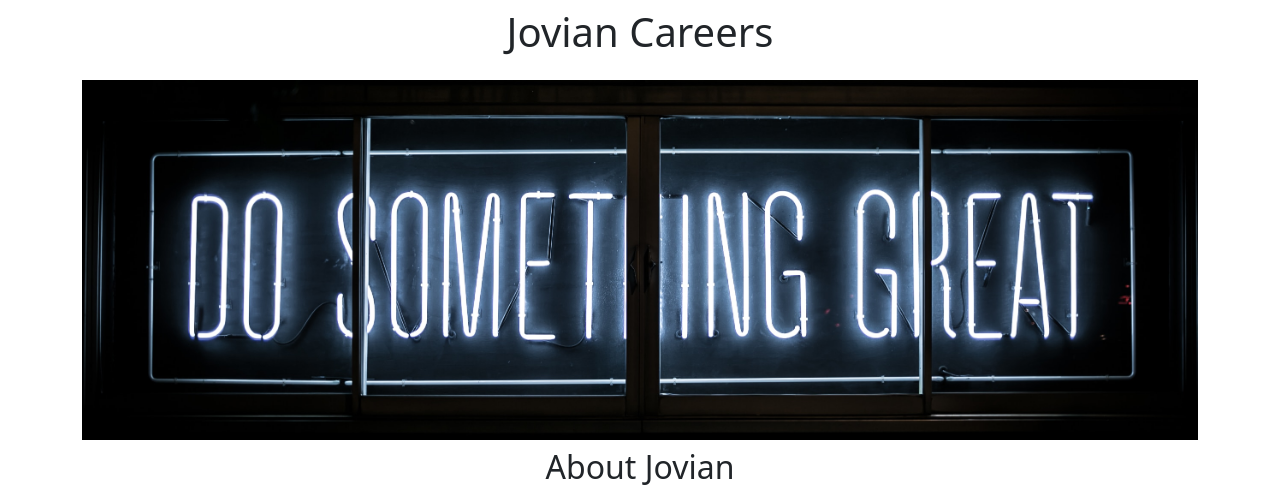
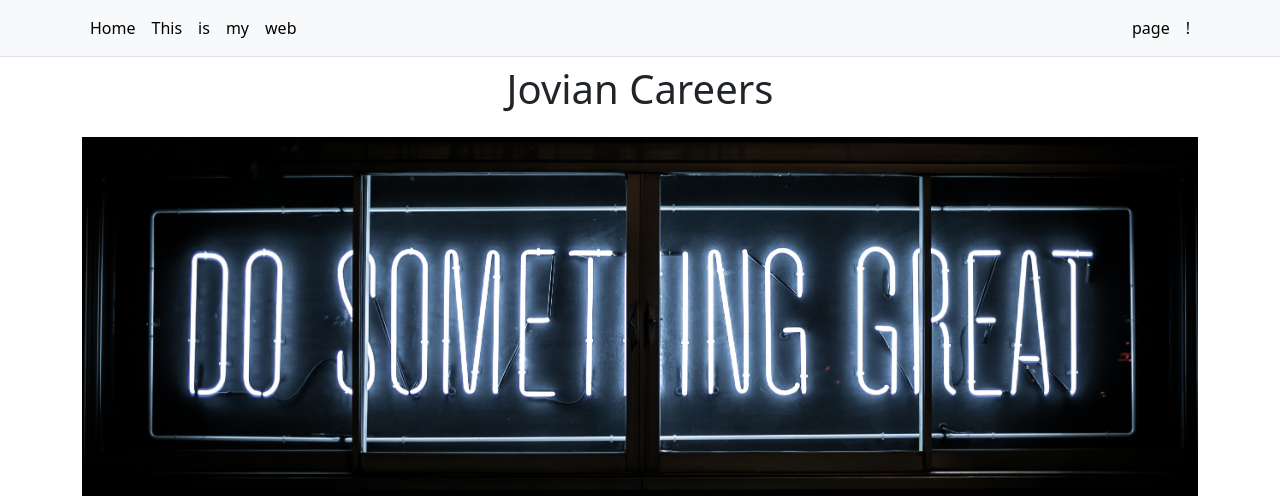
Before and after one commit to austinwilson1296/jovian-careers-website-v2, a Flask app: page / in a window 1280 px wide. Shown: the top 496 px of the page. Run offline with Flask 3, Linux system fonts and the light colour scheme.

Commit message:
added nav bar

```diff
--- a/templates/home.html
+++ b/templates/home.html
@@ -16,6 +16,7 @@
     </style>
   </head>
   <body>
+    {% include 'nav.html' %}
     <div class="container">
     <h1 class="text-center mt-2 mb-4">Jovian Careers</h1>
       <img class = "img-fluid" id= "banner" src ="https://7223eafa-7f94-4881-9654-045ffc64a668-00-2nk0g1jjbgf0d.kirk.repl.co/static/banner.jpg">
--- /dev/null
+++ b/templates/nav.html
@@ -0,0 +1,15 @@
+<nav class="py-2 bg-body-tertiary border-bottom">
+  <div class="container d-flex flex-wrap">
+    <ul class="nav me-auto">
+      <li class="nav-item"><a href="#" class="nav-link link-body-emphasis px-2 active" aria-current="page">Home</a></li>
+      <li class="nav-item"><a href="#" class="nav-link link-body-emphasis px-2">This</a></li>
+      <li class="nav-item"><a href="#" class="nav-link link-body-emphasis px-2">is</a></li>
+      <li class="nav-item"><a href="#" class="nav-link link-body-emphasis px-2">my</a></li>
+      <li class="nav-item"><a href="#" class="nav-link link-body-emphasis px-2">web</a></li>
+    </ul>
+    <ul class="nav">
+      <li class="nav-item"><a href="#" class="nav-link link-body-emphasis px-2">page</a></li>
+      <li class="nav-item"><a href="#" class="nav-link link-body-emphasis px-2">!</a></li>
+    </ul>
+  </div>
+</nav>
```
